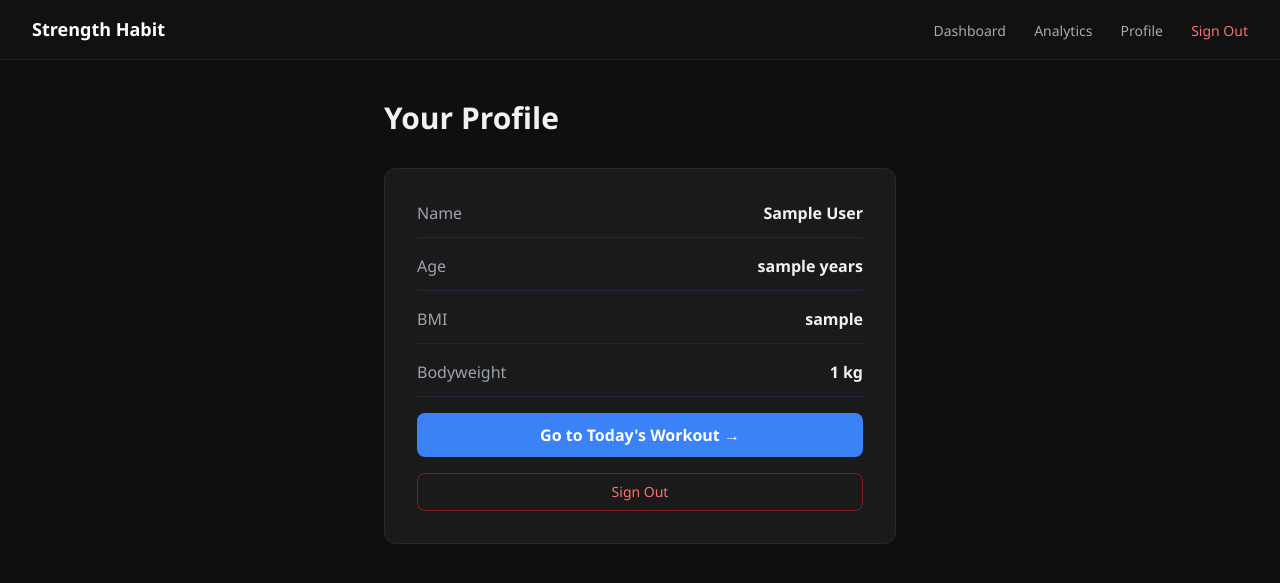
After one commit to Choolwe205/Strength-Progression-Planner, a Flask app: page /profile in a window 1280 px wide. The commit adds this page. Shown: the top 583 px of the page. Run offline with Flask 3, Linux system fonts and the light colour scheme; the visitor is signed in with stand-in values (Sample User, id 1); some libraries are stand-ins or nearby versions.

Commit message:
New features added

```diff
--- a/app/__init__.py
+++ b/app/__init__.py
@@ -8,6 +8,7 @@ def create_app():
     app = Flask(__name__)
     app.config['SQLALCHEMY_DATABASE_URI'] = 'sqlite:///strength.db'
     app.config['SQLALCHEMY_TRACK_MODIFICATIONS'] = False
+    app.config['SECRET_KEY'] = 'strengthiq-secret-2026'
     CORS(app)
     db.init_app(app)
 
@@ -15,7 +16,7 @@ def create_app():
     app.register_blueprint(main)
 
     with app.app_context():
-        from . import models        # ← ADD THIS LINE
+        from . import models
         db.create_all()
 
     return app
--- a/app/progression.py
+++ b/app/progression.py
@@ -1,9 +1,9 @@
 from datetime import date
 
 FORMULAS = {
-    'bench':    {'multiplier': 0.40, 'increment': 2.5},
-    'squat':    {'multiplier': 0.75, 'increment': 5.0},
-    'deadlift': {'multiplier': 0.50, 'increment': 5.0},
+    'bench':    {'multiplier': 0.5, 'increment': 2.5},
+    'squat':    {'multiplier': 0.75, 'increment': 10.0},
+    'deadlift': {'multiplier': 0.65, 'increment': 5.0},
     'pullup':   {'multiplier': None, 'increment': None},
 }
 
--- a/app/routes.py
+++ b/app/routes.py
@@ -1,38 +1,63 @@
-from flask import Blueprint, request, jsonify, render_template
+from flask import Blueprint, request, jsonify, render_template, session, redirect, url_for
 from datetime import datetime, date
+from werkzeug.security import generate_password_hash, check_password_hash
 from app import db
 from app.models import User, Workout, ProgressionLog
 from app.progression import ProgressionEngine
 
 main = Blueprint('main', __name__)
-
 EXERCISES = ['bench', 'squat', 'deadlift', 'pullup']
 
+# ── Page routes ────────────────────────────────────────────
 @main.route('/')
 def index():
+    if 'user_id' in session:
+        return redirect(url_for('main.dashboard'))
     return render_template('register.html')
+
+@main.route('/login')
+def login_page():
+    return render_template('login.html')
 
 @main.route('/dashboard')
 def dashboard():
+    if 'user_id' not in session:
+        return redirect(url_for('main.index'))
     return render_template('dashboard.html')
 
 @main.route('/analytics')
 def analytics():
+    if 'user_id' not in session:
+        return redirect(url_for('main.index'))
     return render_template('analytics.html')
 
+@main.route('/profile')
+def profile():
+    if 'user_id' not in session:
+        return redirect(url_for('main.index'))
+    return render_template('profile.html')
 
-# ── Register user ──────────────────────────────────────────
+# ── Auth API ───────────────────────────────────────────────
 @main.route('/api/users', methods=['POST'])
 def register_user():
     data = request.get_json()
+
+    if User.query.filter_by(username=data['username']).first():
+        return jsonify({'error': 'Username already taken'}), 400
+
     dob = datetime.strptime(data['dob'], '%Y-%m-%d').date()
     bmi = ProgressionEngine.calculate_bmi(data['weight_kg'], data['height_cm'])
     age = ProgressionEngine.calculate_age(dob)
 
     user = User(
-        name=data['name'], dob=dob,
-        weight_kg=data['weight_kg'], height_cm=data['height_cm'],
-        experience=data['experience'], bmi=bmi
+        name=data['name'],
+        username=data['username'],
+        password=generate_password_hash(data['password']),
+        dob=dob,
+        weight_kg=data['weight_kg'],
+        height_cm=data['height_cm'],
+        experience=data['experience'],
+        bmi=bmi
     )
     db.session.add(user)
     db.session.flush()
@@ -49,36 +74,97 @@ def register_user():
         db.session.add(log)
 
     db.session.commit()
-    return jsonify({'message': 'User created', 'user_id': user.id, 'bmi': bmi, 'age': age}), 201
+
+    session['user_id']     = user.id
+    session['user_name']   = user.name
+    session['user_weight'] = user.weight_kg
+    session['user_bmi']    = bmi
+    session['user_age']    = age
+
+    return jsonify({
+        'message': 'User created',
+        'user_id': user.id,
+        'bmi': bmi,
+        'age': age
+    }), 201
 
 
-# ── Generate workout ───────────────────────────────────────
+@main.route('/api/login', methods=['POST'])
+def login():
+    data = request.get_json()
+    user = User.query.filter_by(username=data['username']).first()
+
+    if not user or not check_password_hash(user.password, data['password']):
+        return jsonify({'error': 'Invalid username or password'}), 401
+
+    age = ProgressionEngine.calculate_age(user.dob)
+    session['user_id']     = user.id
+    session['user_name']   = user.name
+    session['user_weight'] = user.weight_kg
+    session['user_bmi']    = user.bmi
+    session['user_age']    = age
+
+    return jsonify({
+        'message': 'Login successful',
+        'user_id': user.id,
+        'name': user.name,
+        'weight_kg': user.weight_kg,
+        'bmi': user.bmi,
+        'age': age
+    })
+
+
+@main.route('/api/logout', methods=['POST'])
+def logout():
+    session.clear()
+    return jsonify({'message': 'Logged out'})
+
+
+# ── Session API ────────────────────────────────────────────
+@main.route('/api/session')
+def get_session():
+    if 'user_id' not in session:
+        return jsonify({'logged_in': False}), 401
+    return jsonify({
+        'logged_in': True,
+        'user_id':     session['user_id'],
+        'user_name':   session['user_name'],
+        'user_weight': session['user_weight'],
+        'user_bmi':    session['user_bmi'],
+        'user_age':    session['user_age']
+    })
+
+
+# ── Workout API ────────────────────────────────────────────
 @main.route('/api/workout/generate', methods=['GET'])
 def generate_workout():
-    user_id = request.args.get('user_id', type=int)
+    if 'user_id' not in session:
+        return jsonify({'error': 'Not logged in'}), 401
+    user_id = session['user_id']
     user = User.query.get_or_404(user_id)
     workout = []
     for exercise in EXERCISES:
         log = ProgressionLog.query.filter_by(user_id=user_id, exercise=exercise).first()
         workout.append({
-            'exercise': exercise,
-            'sets': 3,
-            'reps': log.current_reps,
-            'weight': log.current_weight,
+            'exercise':      exercise,
+            'sets':          3,
+            'reps':          log.current_reps,
+            'weight':        log.current_weight,
             'deload_active': log.deload_active
         })
     return jsonify({'user': user.name, 'workout': workout})
 
 
-# ── Log workout ────────────────────────────────────────────
 @main.route('/api/workout/log', methods=['POST'])
 def log_workout():
-    data = request.get_json()
-    user_id = data['user_id']
+    if 'user_id' not in session:
+        return jsonify({'error': 'Not logged in'}), 401
+    data    = request.get_json()
+    user_id = session['user_id']
     results = data['results']
 
     for result in results:
-        exercise = result['exercise']
+        exercise  = result['exercise']
         completed = result['completed']
         log = ProgressionLog.query.filter_by(user_id=user_id, exercise=exercise).first()
 
@@ -96,26 +182,29 @@ def log_workout():
         if not completed:
             log.failures += 1
             if log.failures >= 2:
-                new_weight, new_reps = ProgressionEngine.apply_deload(exercise, log.current_weight, log.current_reps)
+                new_weight, new_reps = ProgressionEngine.apply_deload(
+                    exercise, log.current_weight, log.current_reps)
                 log.current_weight = new_weight
-                log.current_reps = new_reps
-                log.failures = 0
-                log.deload_active = True
+                log.current_reps   = new_reps
+                log.failures       = 0
+                log.deload_active  = True
         else:
             log.deload_active = False
             new_weight, new_reps, _ = ProgressionEngine.next_progression(
                 exercise, log.current_weight, log.current_reps, False)
             log.current_weight = new_weight
-            log.current_reps = new_reps
-            log.failures = 0
+            log.current_reps   = new_reps
+            log.failures       = 0
 
     db.session.commit()
     return jsonify({'message': 'Workout logged successfully'})
 
 
-# ── Analytics ──────────────────────────────────────────────
+# ── Analytics API ──────────────────────────────────────────
 @main.route('/api/analytics/<int:user_id>', methods=['GET'])
 def get_analytics(user_id):
+    if 'user_id' not in session:
+        return jsonify({'error': 'Not logged in'}), 401
     user = User.query.get_or_404(user_id)
     analytics = {}
     for exercise in EXERCISES:
@@ -123,10 +212,14 @@ def get_analytics(user_id):
             user_id=user_id, exercise=exercise
         ).order_by(Workout.timestamp).all()
         analytics[exercise] = [{
-            'date': w.timestamp.strftime('%Y-%m-%d'),
-            'weight': w.actual_weight,
-            'reps': w.actual_reps,
-            'completed': w.completed,
+            'date':           w.timestamp.strftime('%Y-%m-%d'),
+            'weight':         w.actual_weight,
+            'reps':           w.actual_reps,
+            'completed':      w.completed,
             'strength_ratio': round(w.actual_weight / user.weight_kg, 2) if w.actual_weight else None
         } for w in workouts]
-    return jsonify({'user': user.name, 'body_weight': user.weight_kg, 'analytics': analytics})
+    return jsonify({
+        'user':        user.name,
+        'body_weight': user.weight_kg,
+        'analytics':   analytics
+    })
--- a/app/templates/base.html
+++ b/app/templates/base.html
@@ -16,19 +16,28 @@
     .nav { background: #111; border-bottom: 1px solid #222; padding: 16px 32px; display: flex; justify-content: space-between; align-items: center; }
     .nav a { color: #aaa; text-decoration: none; margin-left: 24px; font-size: 14px; }
     .nav a:hover { color: white; }
+    .nav button { color: #f87171; background: none; border: none; margin-left: 24px; font-size: 14px; cursor: pointer; }
+    .nav button:hover { color: white; }
   </style>
 </head>
 <body>
   <nav class="nav">
-    <span style="font-weight:700;font-size:18px;color:white;"> StrengthIQ</span>
-    <div>
+    <span style="font-weight:700;font-size:18px;color:white;">Strength Habit</span>
+    <div id="nav-links">
       <a href="/dashboard">Dashboard</a>
       <a href="/analytics">Analytics</a>
-      <a href="/">Profile</a>
+      <a href="/profile">Profile</a>
+      <button onclick="logout()">Sign Out</button>
     </div>
   </nav>
   <div class="container mx-auto px-6 py-10 max-w-4xl">
     {% block content %}{% endblock %}
   </div>
+  <script>
+  async function logout() {
+    await fetch('/api/logout', { method: 'POST' });
+    window.location.href = '/';
+  }
+  </script>
 </body>
 </html>
--- /dev/null
+++ b/app/templates/profile.html
@@ -0,0 +1,54 @@
+{% extends "base.html" %}
+{% block content %}
+<div class="max-w-lg mx-auto">
+  <h1 class="text-3xl font-bold mb-8">Your Profile</h1>
+  <div class="card p-8 space-y-4" id="profile-card">
+    <div class="text-center text-gray-400 py-4">Loading...</div>
+  </div>
+</div>
+
+<script>
+async function loadProfile() {
+  const res  = await fetch('/api/session');
+  const data = await res.json();
+
+  if (!data.logged_in) {
+    window.location.href = '/';
+    return;
+  }
+
+  document.getElementById('profile-card').innerHTML = `
+    <div class="flex justify-between border-b border-gray-800 pb-3">
+      <span class="text-gray-400">Name</span>
+      <span class="font-semibold">${data.user_name}</span>
+    </div>
+    <div class="flex justify-between border-b border-gray-800 pb-3">
+      <span class="text-gray-400">Age</span>
+      <span class="font-semibold">${data.user_age} years</span>
+    </div>
+    <div class="flex justify-between border-b border-gray-800 pb-3">
+      <span class="text-gray-400">BMI</span>
+      <span class="font-semibold">${data.user_bmi}</span>
+    </div>
+    <div class="flex justify-between border-b border-gray-800 pb-3">
+      <span class="text-gray-400">Bodyweight</span>
+      <span class="font-semibold">${data.user_weight} kg</span>
+    </div>
+    <button class="btn-primary w-full mt-4" onclick="window.location.href='/dashboard'">
+      Go to Today's Workout →
+    </button>
+    <button onclick="logout()"
+      class="w-full mt-2 py-2 rounded-lg text-sm text-red-400 border border-red-900 hover:bg-red-900 hover:text-white transition">
+      Sign Out
+    </button>
+  `;
+}
+
+async function logout() {
+  await fetch('/api/logout', { method: 'POST' });
+  window.location.href = '/';
+}
+
+loadProfile();
+</script>
+{% endblock %}
```
Also changed, not shown: app/models.py (+10 -7 lines), app/templates/analytics.html (+94 -31 lines), app/templates/dashboard.html (+57 -18 lines), app/templates/login.html (added, +53 -0 lines), app/templates/register.html (+26 -13 lines).
